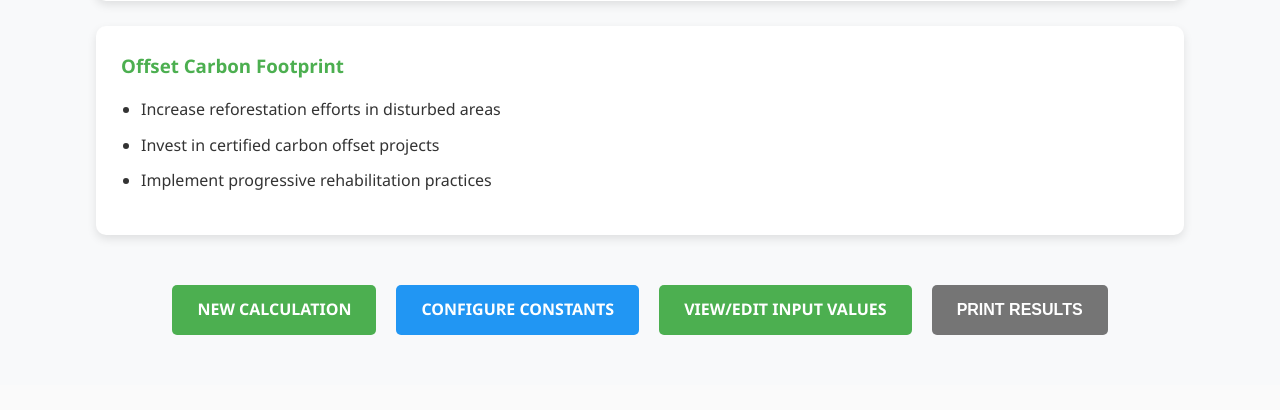
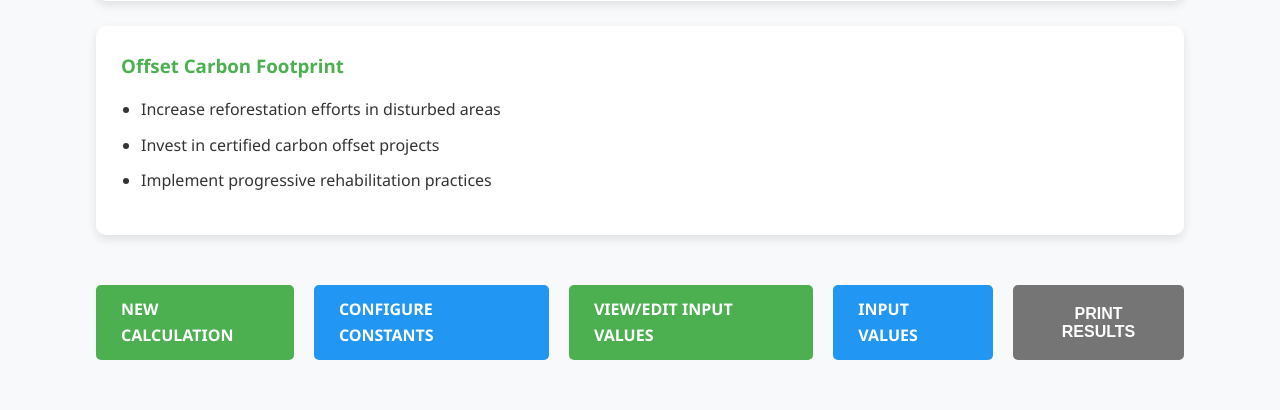
Before and after one commit to niranjan-op/Carbon-footprint-analyser, a Django app: page /Model/Results/25/ in a window 1280 px wide. Shown: the part 1950-2360 px from the top of the page. Before the commit the page ends 2285 px from the top, so only its background shows below. Run offline with Django 5.2, Linux system fonts and the light colour scheme; data comes from the database, SQL or seed files in the repository.

Commit message:
Update Results.html

```diff
--- a/Trial/Model/templates/Calculator/Results.html
+++ b/Trial/Model/templates/Calculator/Results.html
@@ -231,6 +231,7 @@
             <a href="{% url 'Model:Calculator' %}" class="button">New Calculation</a>
             <a href="{% url 'Model:Configure_Constants' %}" class="button secondary">Configure Constants</a>
             <a href="{% url 'Model:Calculator' %}?emission_id={{emission.id}}" class="button edit-button">View/Edit Input Values</a>
+            <a href="{% url 'Model:Calculator' %}" class="button secondary">Input Values</a>
             <button class="button print-button" onclick="window.print()">Print Results</button>
         </div>
     </div>
```
